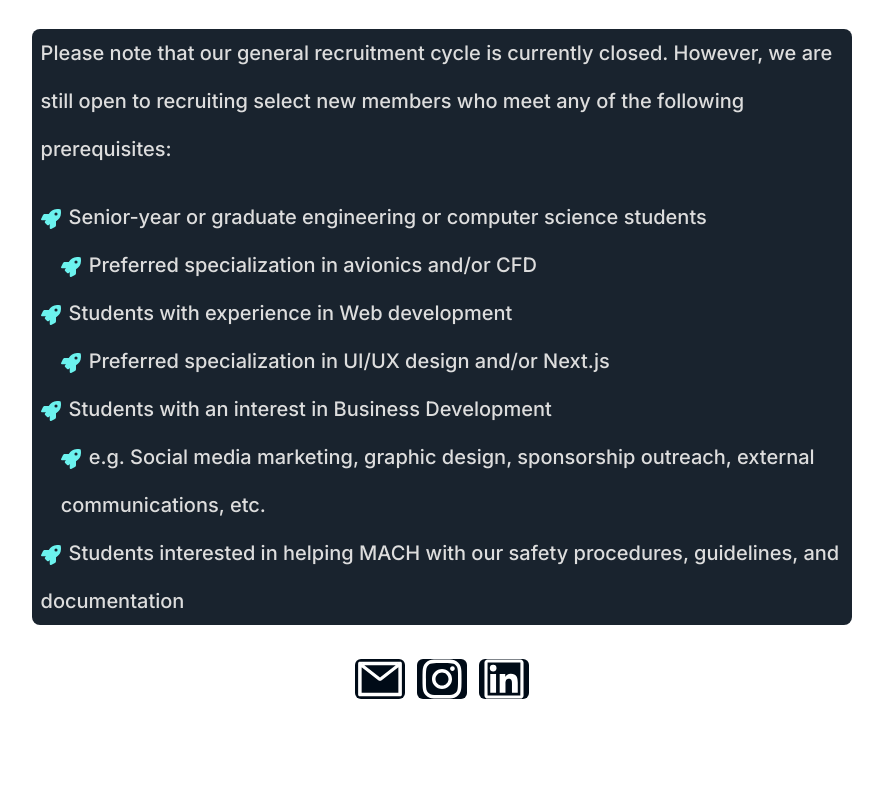
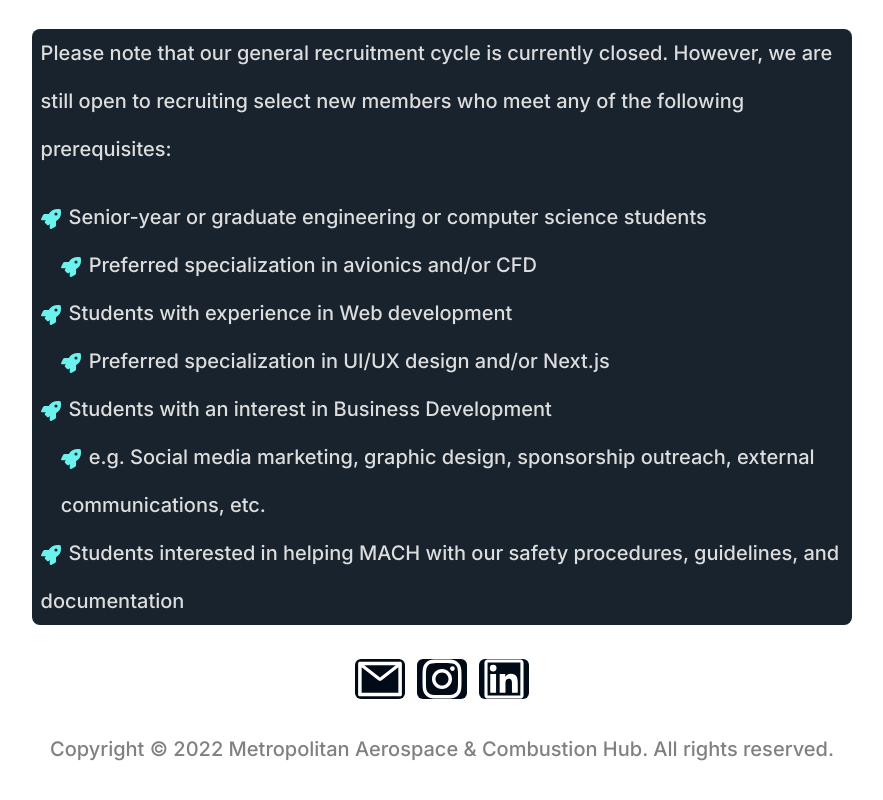
Before and after one commit to ryepropgroup/mach-website, a Next.js app: page /team in a window 1280 px wide. Shown: the part 6124-6924 px from the top of the page, without its empty margins (198-1081 px from the left). Before the commit the page ends 6849 px from the top, so only its background shows below. Built offline with nearby package versions, Linux system fonts and the light colour scheme.

Commit message:
feat: add copyright footer

```diff
--- /dev/null
+++ b/src/components/copyrightFooter.tsx
@@ -0,0 +1,14 @@
+import { Center, Text } from "@chakra-ui/react";
+
+import { p2Style } from "@/styles";
+
+export default function CopyrightFooter() {
+  return (
+    <Center as="footer" m="1%">
+      <Text {...p2Style} color="gray.500">
+        Copyright &copy; 2022 Metropolitan Aerospace &amp; Combustion Hub. All
+        rights reserved.
+      </Text>
+    </Center>
+  );
+}
--- a/src/pages/about.tsx
+++ b/src/pages/about.tsx
@@ -13,6 +13,7 @@ import {
 } from "@chakra-ui/react";
 import { FaRocket } from "react-icons/fa";
 
+import CopyrightFooter from "@/components/copyrightFooter";
 import Navbar from "@/components/navbar";
 import SocialsFooter from "@/components/socialsFooter";
 import Header from "@/config";
@@ -266,6 +267,7 @@ export default function About() {
         </Box>
       </Center>
       <SocialsFooter />
+      <CopyrightFooter />
     </>
   );
 }
--- a/src/pages/contact.tsx
+++ b/src/pages/contact.tsx
@@ -27,6 +27,7 @@ import {
 } from "react-icons/ai";
 import { MdOutlineEmail, MdPersonOutline } from "react-icons/md";
 
+import CopyrightFooter from "@/components/copyrightFooter";
 import Navbar from "@/components/navbar";
 import Header from "@/config";
 import { bgStyle, h1Style, p2Style } from "@/styles";
@@ -281,7 +282,7 @@ export default function Contact() {
           </Box>
         </Box>
       </Flex>
-      <br />
+      <CopyrightFooter />
     </>
   );
 }
--- a/src/pages/engine.tsx
+++ b/src/pages/engine.tsx
@@ -19,6 +19,7 @@ import {
   Tr,
 } from "@chakra-ui/react";
 
+import CopyrightFooter from "@/components/copyrightFooter";
 import Navbar from "@/components/navbar";
 import SocialsFooter from "@/components/socialsFooter";
 import Header from "@/config";
@@ -223,6 +224,7 @@ export default function Engine() {
         </Box>
       </Center>
       <SocialsFooter />
+      <CopyrightFooter />
     </>
   );
 }
--- a/src/pages/faq.tsx
+++ b/src/pages/faq.tsx
@@ -11,6 +11,7 @@ import {
   Text,
 } from "@chakra-ui/react";
 
+import CopyrightFooter from "@/components/copyrightFooter";
 import Navbar from "@/components/navbar";
 import SocialsFooter from "@/components/socialsFooter";
 import Header from "@/config";
@@ -619,6 +620,7 @@ export default function FAQ() {
         </Box>
       </Center>
       <SocialsFooter />
+      <CopyrightFooter />
     </>
   );
 }
--- a/src/pages/sponsors.tsx
+++ b/src/pages/sponsors.tsx
@@ -1,6 +1,8 @@
 import { Box, Center, Heading, Link, SimpleGrid, Text } from "@chakra-ui/react";
 
+import CopyrightFooter from "@/components/copyrightFooter";
 import Navbar from "@/components/navbar";
+import SocialsFooter from "@/components/socialsFooter";
 import SponsorCard from "@/components/sponsorCard";
 import Header from "@/config";
 import {
@@ -141,7 +143,8 @@ export default function Sponsors() {
           </SimpleGrid>
         </Box>
       </Center>
-      <br />
+      <SocialsFooter />
+      <CopyrightFooter />
     </>
   );
 }
--- a/src/pages/team.tsx
+++ b/src/pages/team.tsx
@@ -16,6 +16,7 @@ import {
 } from "@chakra-ui/react";
 import { FaRocket } from "react-icons/fa";
 
+import CopyrightFooter from "@/components/copyrightFooter";
 import LeadCard from "@/components/leadCard";
 import Navbar from "@/components/navbar";
 import SocialsFooter from "@/components/socialsFooter";
@@ -505,6 +506,7 @@ export default function Team() {
         </Box>
       </Center>
       <SocialsFooter />
+      <CopyrightFooter />
     </>
   );
 }
```
